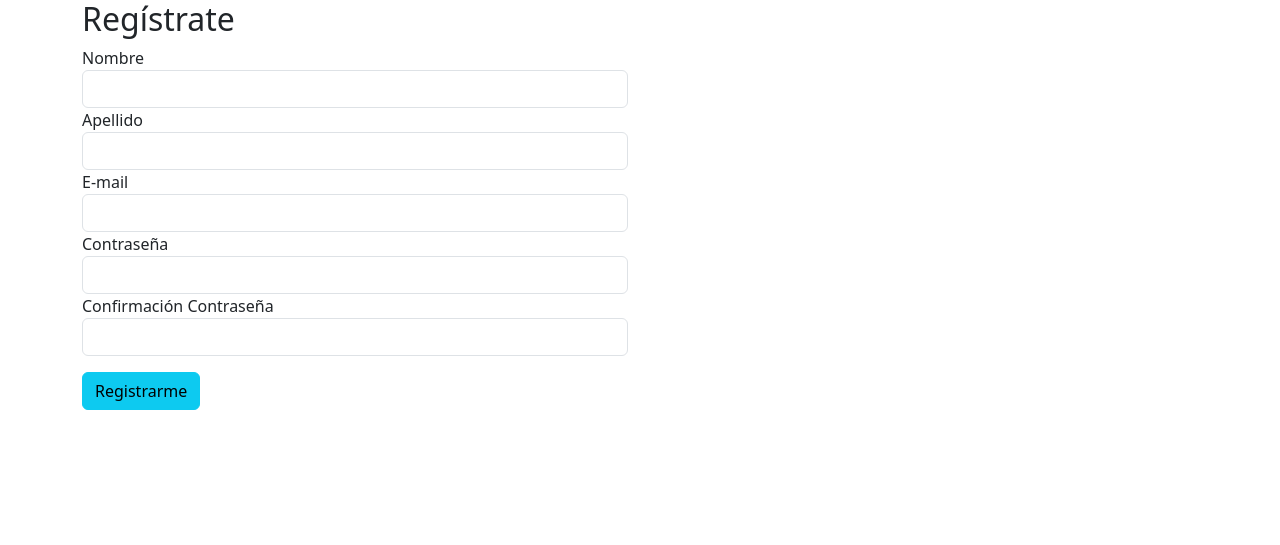
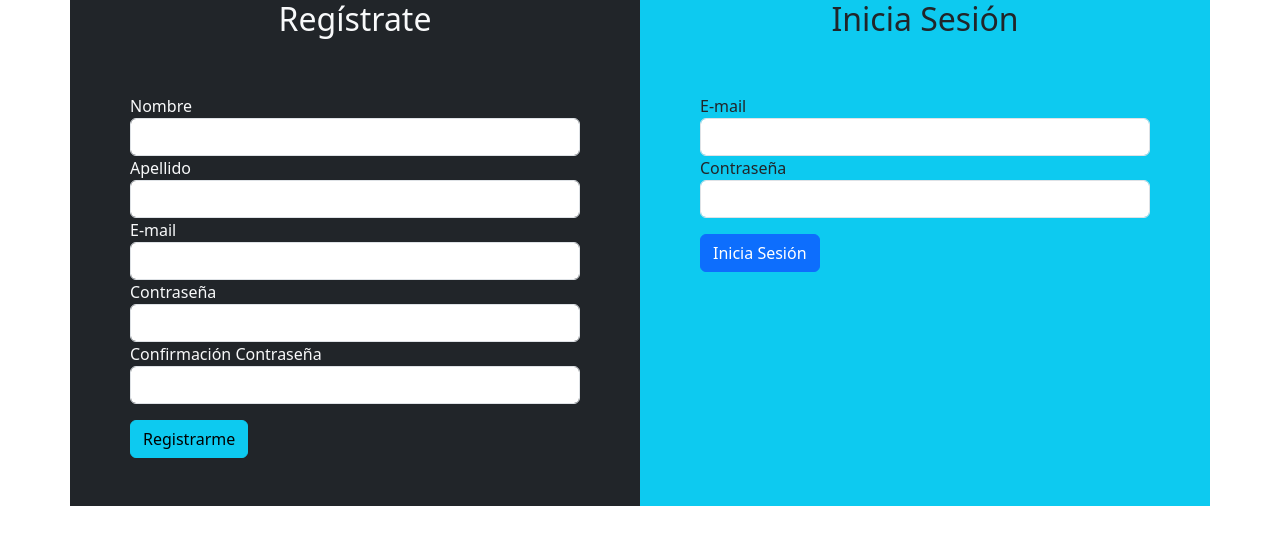
Before and after one commit to cindychateau/Python-AngloAmerican, a Flask app: page / in a window 1280 px wide. Shown: the top 545 px of the page. Run offline with Flask 3, Linux system fonts and the light colour scheme.

Commit message:
Inicio de Sesion

```diff
--- a/4.- Flask/registro_login/flask_app/controllers/users_controller.py
+++ b/4.- Flask/registro_login/flask_app/controllers/users_controller.py
@@ -39,3 +39,22 @@ def register():
 def dashboard():
     #PENDIENTE: Verificar que el usuario haya iniciado sesión
     return render_template('dashboard.html')
+
+@app.route('/login', methods=['POST'])
+def login():
+    #request.form = {"email": "elena@codingdojo.com", "password": "Hola123"}
+    #Verificamos que el email exista en mi BD
+    user = User.get_by_email(request.form) #Recibo False o recibo instancia de usuario
+
+    if not user: #Si user = False
+        flash('E-mail no registrado', 'login')
+        return redirect('/')
+
+    #Si user es instancia
+    #user = OBJETO User .id=1, .first_name="Elena", .last_name ="De Troya"..... .password = "$2asdadjaodiajidjasj"
+    if not bcrypt.check_password_hash(user.password, request.form['password']):
+        flash('Password incorrecto', 'login')
+        return redirect('/')
+
+    session['user_id'] = user.id #Guardo en mi sesión el id del usuario
+    return redirect('/dashboard')
--- a/4.- Flask/registro_login/flask_app/templates/index.html
+++ b/4.- Flask/registro_login/flask_app/templates/index.html
@@ -10,8 +10,8 @@
     <div class="container">
         <div class="row">
             <!-- REGISTRO -->
-            <div class="col-6">
-                <h2>Regístrate</h2>
+            <div class="col-6 bg-dark text-light">
+                <h2 class="text-center">Regístrate</h2>
                 <!-- MENSAJES DE ERROR -->
                 {% with messages = get_flashed_messages(category_filter=['register']) %}
                     {% if messages %}
@@ -22,7 +22,7 @@
                         </div>
                     {% endif %}
                 {% endwith %}
-                <form action="/register" method="post">
+                <form action="/register" method="post" class="p-5">
                     <div>
                         <label for="first_name_id">Nombre</label>
                         <input id="first_name_id" type="text" class="form-control" name="first_name" >
@@ -48,8 +48,29 @@
             </div>
 
             <!-- INICIO DE SESIÓN -->
-            <div class="col-6">
-
+            <div class="col-6 bg-info">
+                <h2 class="text-center">Inicia Sesión</h2>
+                <!-- MENSAJES DE ERROR -->
+                {% with messages = get_flashed_messages(category_filter=['login']) %}
+                    {% if messages %}
+                        <div class="alert alert-danger">
+                            {% for message in messages %}
+                                <p>{{message}}</p>
+                            {% endfor %}
+                        </div>
+                    {% endif %}
+                {% endwith %}
+                <form action="/login" method="post" class="p-5">
+                    <div>
+                        <label for="email2">E-mail</label>
+                        <input type="email" class="form-control" id="email2" name="email" >
+                    </div>
+                    <div>
+                        <label for="password2">Contraseña</label>
+                        <input type="password" class="form-control" id="password2" name="password" >
+                    </div>
+                    <input type="submit" value="Inicia Sesión" class="btn btn-primary mt-3" >
+                </form>
             </div>
         </div>
     </div>
--- a/4.- Flask/registro_login/server.py
+++ b/4.- Flask/registro_login/server.py
@@ -1,3 +1,5 @@
+#Terminal: pipenv install flask pymysql flask-bcrypt
+
 #Importar la app
 from flask_app import app
 
```
Also changed, not shown: 4.- Flask/registro_login/flask_app/models/users.py (+13 -0 lines), 1 other file.
